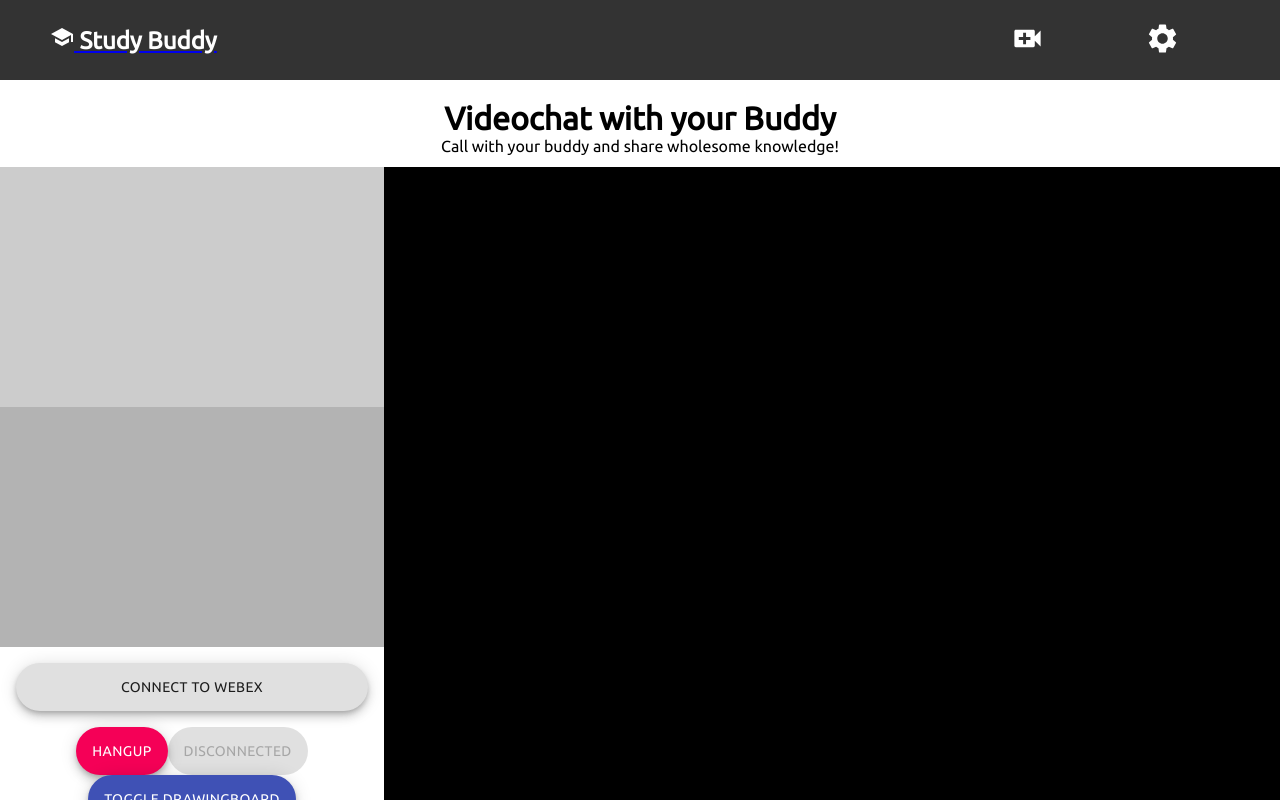
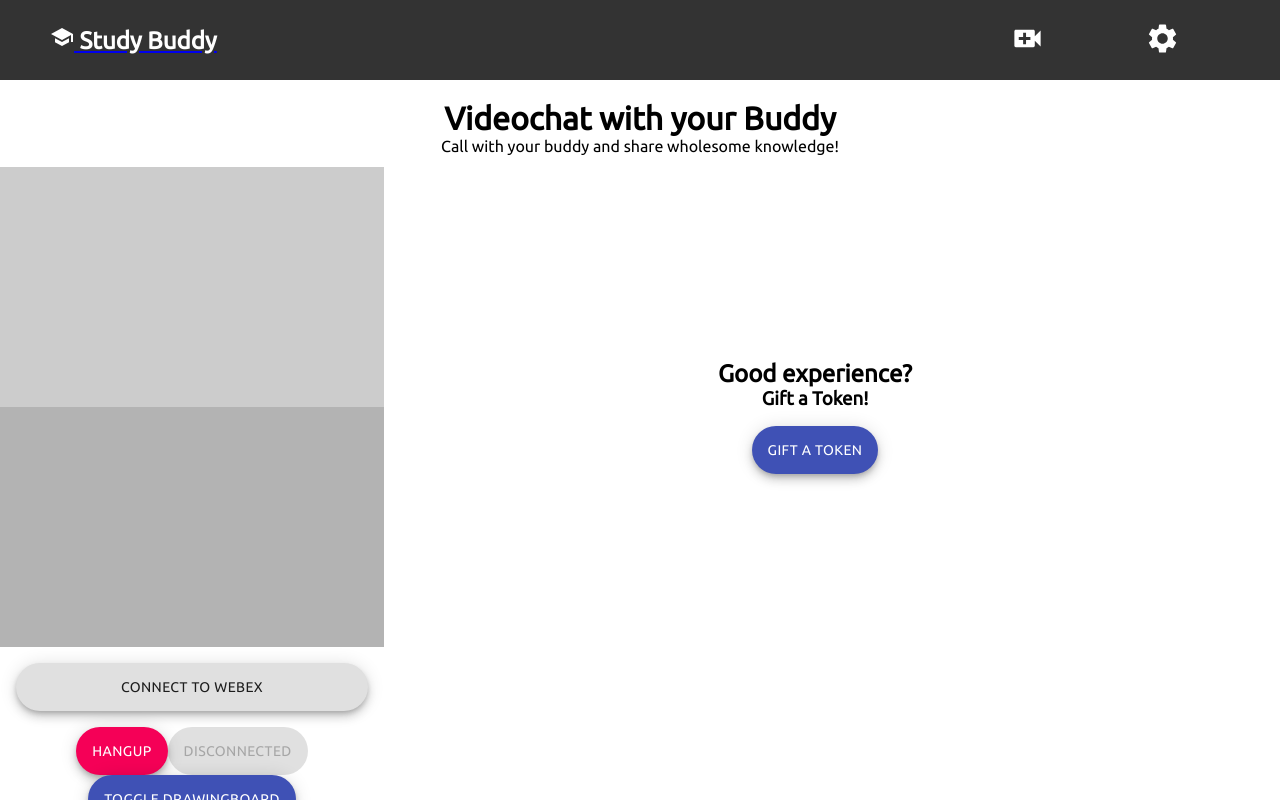
Before and after one commit to Svilen-Stefanov/ICHack20, a React (Create React App) app in the folder frontend/: page /videocall in a window 1280 px wide. Both pictures are taken after a click on the button "HANGUP". Shown: the top 800 px of the page. Built offline with nearby package versions, Linux system fonts and the light colour scheme; no server answers; the HTML template or start-up script is replaced by a standard one.

Commit message:
VideoCall.js: Add token gifting in call UI

```diff
--- a/frontend/src/Profiles/ProfileCard/ProfileCard.js
+++ b/frontend/src/Profiles/ProfileCard/ProfileCard.js
@@ -93,7 +93,7 @@ class ProfileCard extends Component {
                     <ul>{skillsList}</ul>
                 </div>
                 <div className="ProfileCard-footer">
-                    {this.state.status ? <ConnectButton targetAccountId={targetAccountId} /> : <FriendButton targetName={name} targetId={targetAccountId} friendshipSetter={friendshipSetter} />}
+                    {this.state.status == 0 ? <ConnectButton targetAccountId={targetAccountId} /> : <FriendButton targetName={name} targetId={targetAccountId} friendshipSetter={friendshipSetter} />}
                     <ProfileButton targetAccountId={targetAccountId} />
                 </div>
             </div >
--- a/frontend/src/VideoCall/VideoCall.css
+++ b/frontend/src/VideoCall/VideoCall.css
@@ -84,3 +84,11 @@
 .user-padding {
     padding-top: 16px;
 }
+
+.Webex-token-overview {
+    position: absolute;
+    left: 50%;
+    top: 45%;
+    width: 350px;
+    height: 250px;
+}
--- a/frontend/src/VideoCall/VideoCall.js
+++ b/frontend/src/VideoCall/VideoCall.js
@@ -176,6 +176,9 @@ function VideoCall() {
 
     const [showDrawBoard, setShowDrawBoard] = useState(true);
 
+    const [displayTokenOverview, setDisplayTokenOverview] = useState(false)
+    const [giftToken, setGiftToken] = useState(true)
+
 
     /* Execute this code once the component has loaded */
     useEffect(() => {
@@ -313,6 +316,19 @@ function VideoCall() {
         });
     }, [targetUser])
 
+    /* Gift tokens to someone */
+    const giftTokenCb = () => {
+        if (targetAccountId) {
+            axios.post('/send-money', { 'Send-To-Account-Id': targetAccountId, 'Money': 1 })
+                .then(res => {
+                    // Success!
+                    setGiftToken(false)
+                }).catch(err => {
+                    console.err(err)
+                });
+        }
+    }
+
     return (
         <main className="Webex-container">
             <h1>Videochat with your Buddy</h1>
@@ -330,7 +346,13 @@ function VideoCall() {
                     <video id="remote-view-video" autoPlay></video>
                 </div>
                 <div className={showDrawBoard ? "Video-drawing-board" : "Video-drawing-board-max"}>
-                    <Canvas />
+                    {displayTokenOverview ?
+                        <div className="Webex-token-overview">
+                            <h2>Good experience?</h2>
+                            <h3>Gift a Token!</h3>
+                            <div className="user-padding"></div>
+                            <Fab disabled={!giftToken} color={giftToken ? "primary" : "secondary"} variant={"extended"} onClick={() => { giftTokenCb() }}>{giftToken ? "Gift a Token" : "Thank You!"}</Fab>
+                        </div> : <Canvas />}
                 </div>
                 <div className="Webex-video-buttons">
                     {targetUser ? <form id="credentials" className="Webex-credential-forms">
@@ -340,7 +362,10 @@ function VideoCall() {
                             <Fab type="submit" color={"success"} variant={"extended"} type="submit">Connect to Webex</Fab>
                         </form>}
                     <div className="user-padding"></div>
-                    <Fab color={"secondary"} variant={"extended"} id="hangup">Hangup</Fab>
+                    <Fab color={"secondary"} variant={"extended"} id="hangup" onClick={() => {
+                        setDisplayTokenOverview(true)
+                        setShowDrawBoard(true)
+                    }}>Hangup</Fab>
                     <Fab disabled={"true"} id="connection-status" variant={"extended"}>disconnected</Fab>
                     <Fab color={"primary"} variant={"extended"} onClick={() => { setShowDrawBoard(!showDrawBoard) }}>Toggle DrawingBoard</Fab>
                 </div>
```
Also changed, not shown: 1 other file (tests, documents, lock files or other folders).
